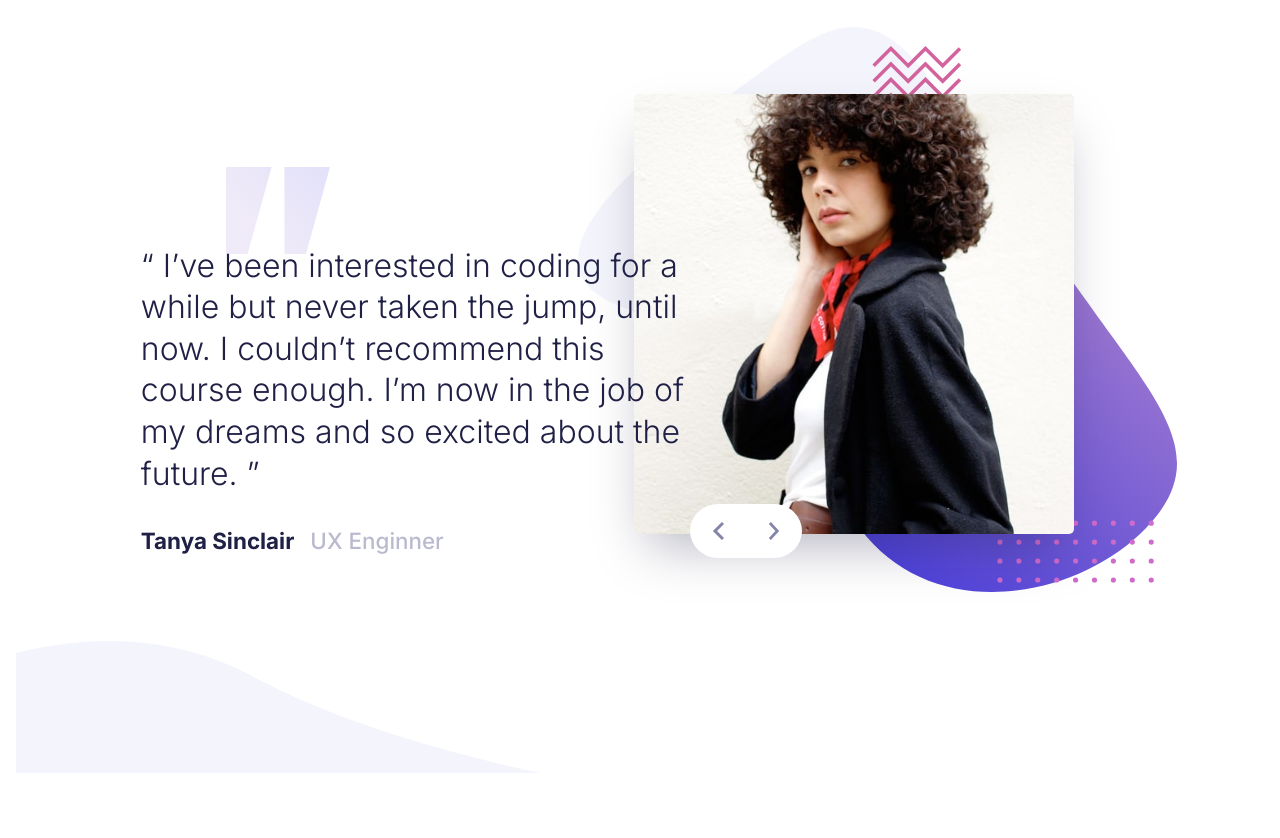
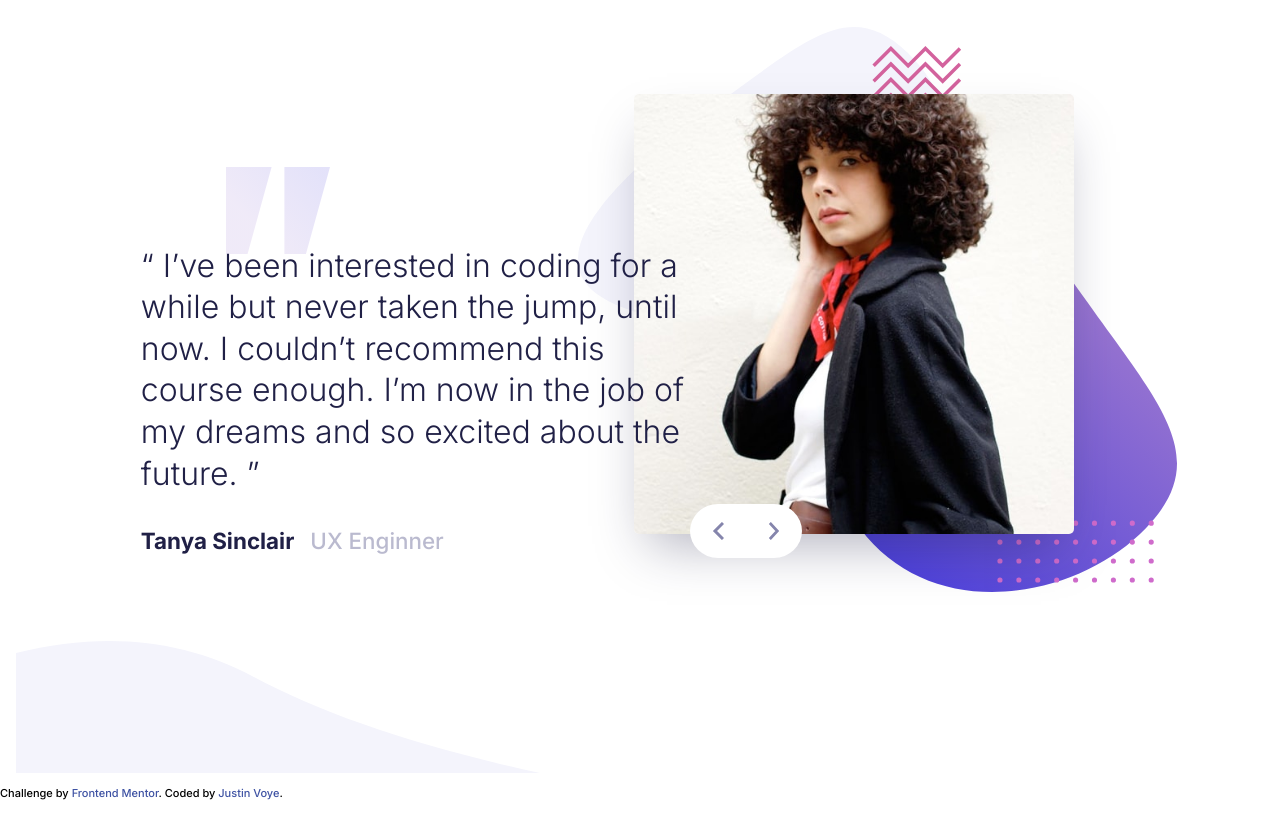
Before and after one commit to JVoye/testimonals-slider, a plain HTML site: page index.html in a window 1280 px wide. Drawn offline with Linux system fonts and the light colour scheme.

Commit message:
add attribution

```diff
--- a/index.html
+++ b/index.html
@@ -8,7 +8,7 @@
     <link href="https://fonts.googleapis.com/css2?family=Inter:wght@300;500;700&display=swap" rel="stylesheet">
     <link rel="stylesheet" href="css/styles.css">
 
-    <title>Testimonials Slider</title>
+    <title>Frontend Mentor | Testimonials Slider</title>
 </head>
 <body>
     <section class="carousel">
@@ -38,7 +38,10 @@
             <img class="img-pattern" src="images/pattern-bg.svg" alt="img-bg">
             <img class="img-curve" src="images/pattern-curve.svg" alt="img-curve">
     </section>
-
+    <div class="attribution">
+        Challenge by <a href="https://www.frontendmentor.io?ref=challenge" target="_blank">Frontend Mentor</a>.
+        Coded by <a href="#">Justin Voye</a>.
+    </div>
     <script src="js/app.js"></script>
 </body>
 </html>
--- a/scss/styles.scss
+++ b/scss/styles.scss
@@ -18,6 +18,17 @@
     --grey-blue: hsl(240, 18%, 77%);
     --grey-blue-hover: hsl(240, 20%, 89%);
 }
+
+.attribution {
+    font-size: 11px; text-align: center;
+    position: absolute;
+    bottom: 0;
+    left: 0;
+}
+.attribution a {
+    color: hsl(228, 45%, 44%);
+}
+
 
 html {
     box-sizing: border-box;
```
Also changed, not shown: css/styles.css, dist/css/styles.min.css (added), 2 other files.
